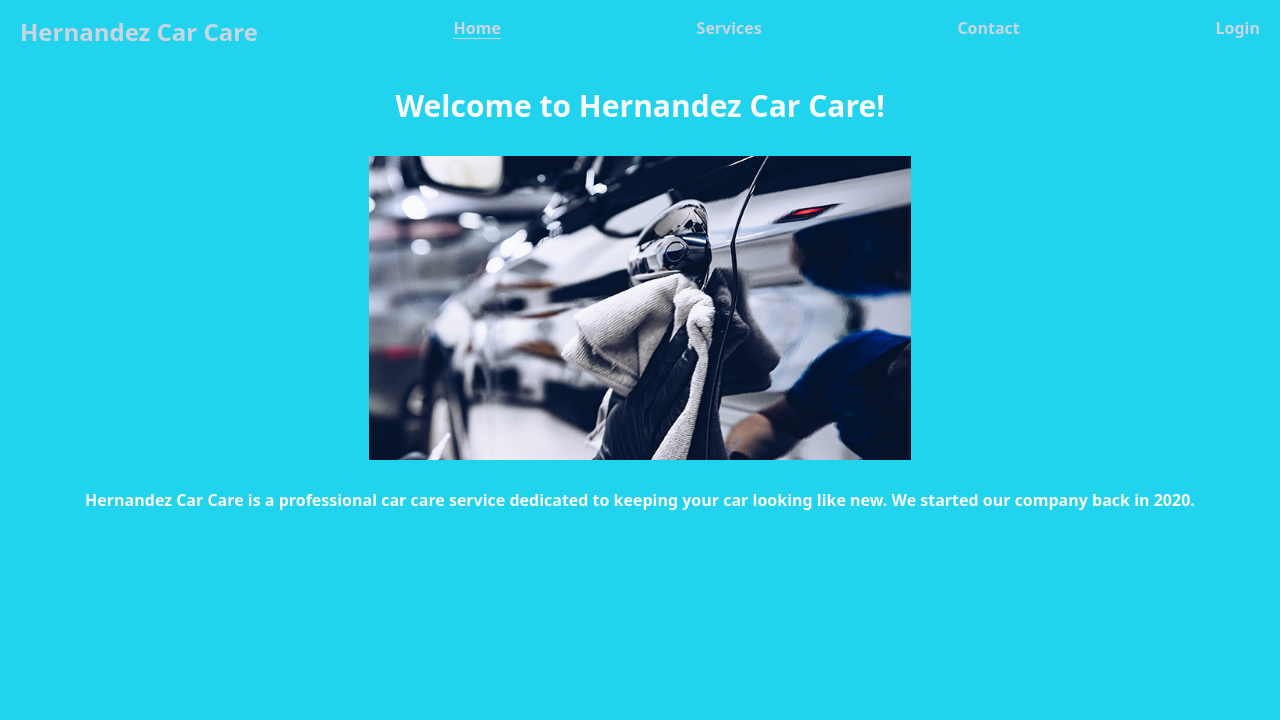
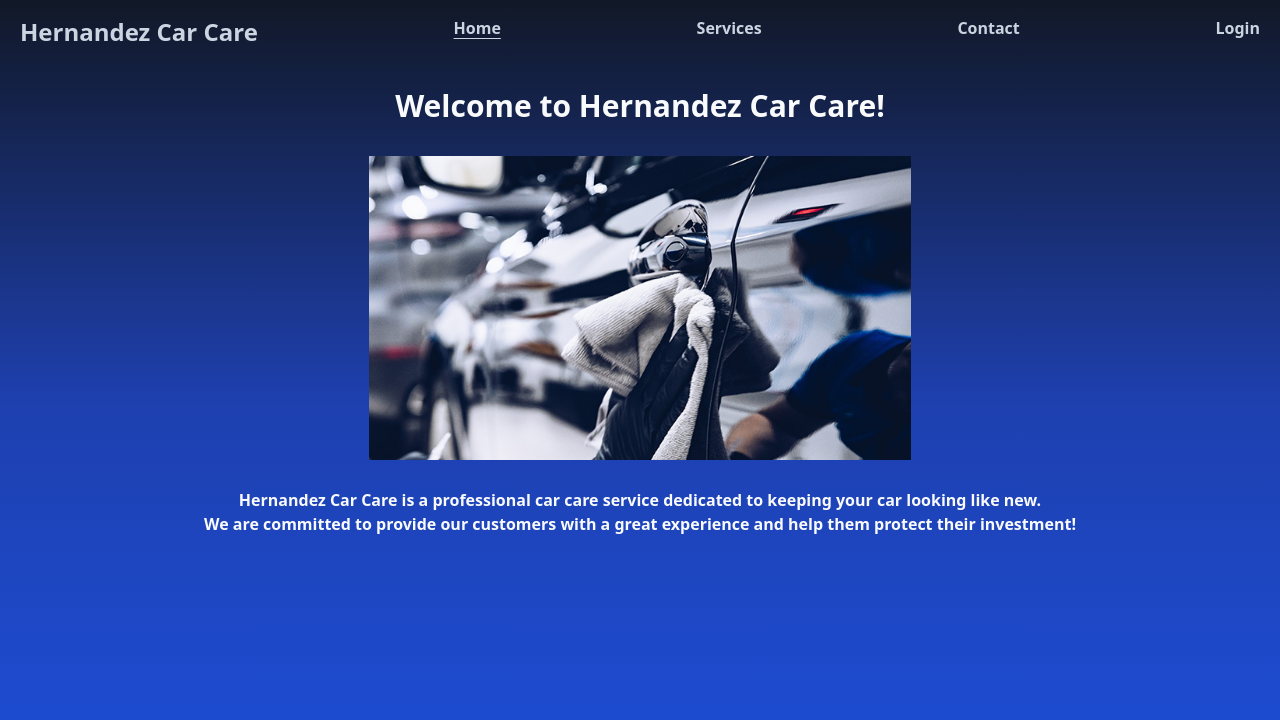
Before and after one commit to alonso-hdz17/final-project, a Vue app: page / in a window 1280 px wide. Shown: the top 720 px of the page. Built offline with nearby package versions, Linux system fonts and the light colour scheme.

Commit message:
added more content

```diff
--- a/src/App.vue
+++ b/src/App.vue
@@ -11,6 +11,6 @@ import NavMenu from '@/components/NavMenu.vue'
 
 <style lang="postcss" scoped>
 main {
-  @apply h-screen bg-cyan-400;
+  @apply h-screen bg-gradient-to-t from-blue-700 via-blue-800 to-gray-900;
 }
 </style>
--- a/src/components/ContactPage.vue
+++ b/src/components/ContactPage.vue
@@ -27,8 +27,8 @@
       <div class="card-content">
         <img class="logo" img src="/hours.svg" alt="logo" />
         <p class="category">Hours of Operation</p>
-        <h2>Mon-Sat: 7AM-7PM</h2>
-        <h2>Sunday: 8AM-6PM</h2>
+        <h2>Mon-Fri: 8AM-5PM</h2>
+        <h2>Sat-Sun: <b>Closed</b></h2>
       </div>
     </div>
   </section>
--- a/src/components/ServicesPage.vue
+++ b/src/components/ServicesPage.vue
@@ -5,7 +5,7 @@
   <div class="message">
     At Hernandez Car Care we take pride in our work and always looks to provide the best service for their customers.<br />
     We offer all kinds of services like a simple wash-vac, interior & exterior detail, paint correction, ceramic coating
-    and more.
+    and more.<br />All of our prices are based on the condition of the vehicle.
   </div>
 
   <section class="cards">
@@ -25,8 +25,9 @@
         <img class="card-image" img src="/public/interior.jpg" />
         <h1 class="card-title">Bronze Detailing Package</h1>
         <p class="card-description">
-          The Starter Detailing Package is our most popular service amongst our customers. This package includes an
-          interior and exterior detail of your vehicle.
+          The Bronze Detailing Package is our most popular service amongst our customers. This package includes a full
+          exterior detail of your vehicle. This includes a full hand wash of all exterior surfaces topped off with a
+          paint sealant or wax.
         </p>
       </div>
     </div>
@@ -35,9 +36,9 @@
         <img class="card-image" img src="/public/polish.jpg" />
         <h1 class="card-title">Silver Detailing Package</h1>
         <p class="card-description">
-          The Deluxe Detailing Package includes paint correction and scratch removal of your vehicle's paint. You have
-          the option to choose between a One-Step or Two-Step paint correction (depending on the condition of your
-          vehicle.)
+          The Deluxe Detailing Package includes everything from the Bronze Package as well as a paint correction and
+          scratch removal of your vehicle's paint. You have the option to choose between a One-Step or Two-Step paint
+          correction (depending on the condition of your vehicle.)
         </p>
       </div>
     </div>
@@ -50,7 +51,7 @@
 }
 
 .message {
-  @apply flex items-center justify-center py-6 text-lg  font-semibold text-slate-400;
+  @apply flex items-center justify-center py-4 text-lg  font-semibold text-slate-400;
 }
 
 .cards {
--- a/src/views/HomePage.vue
+++ b/src/views/HomePage.vue
@@ -2,8 +2,8 @@
   <div class="welcome">Welcome to Hernandez Car Care!</div>
   <img class="image" img src="/public/car-detailing-business.jpg" />
   <div class="text">
-    Hernandez Car Care is a professional car care service dedicated to keeping your car looking like new. We started our
-    company back in 2020.
+    Hernandez Car Care is a professional car care service dedicated to keeping your car looking like new. <br />We are
+    committed to provide our customers with a great experience and help them protect their investment!
   </div>
 </template>
 
@@ -15,6 +15,6 @@
   @apply flex items-center justify-center py-6 text-3xl font-bold text-slate-50;
 }
 .text {
-  @apply flex items-center justify-center py-5 font-semibold text-slate-50;
+  @apply flex items-center justify-center py-5 text-center font-semibold text-slate-50;
 }
 </style>
```
